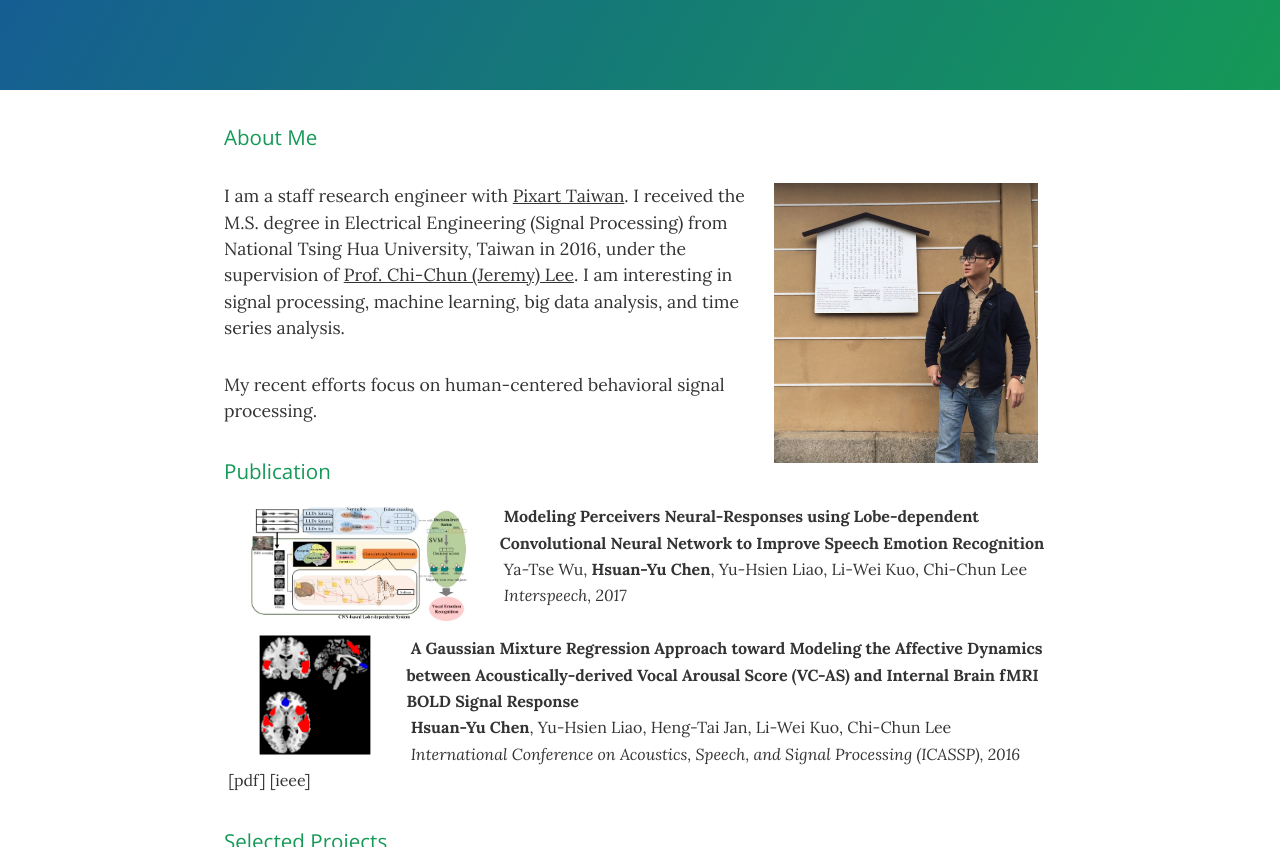
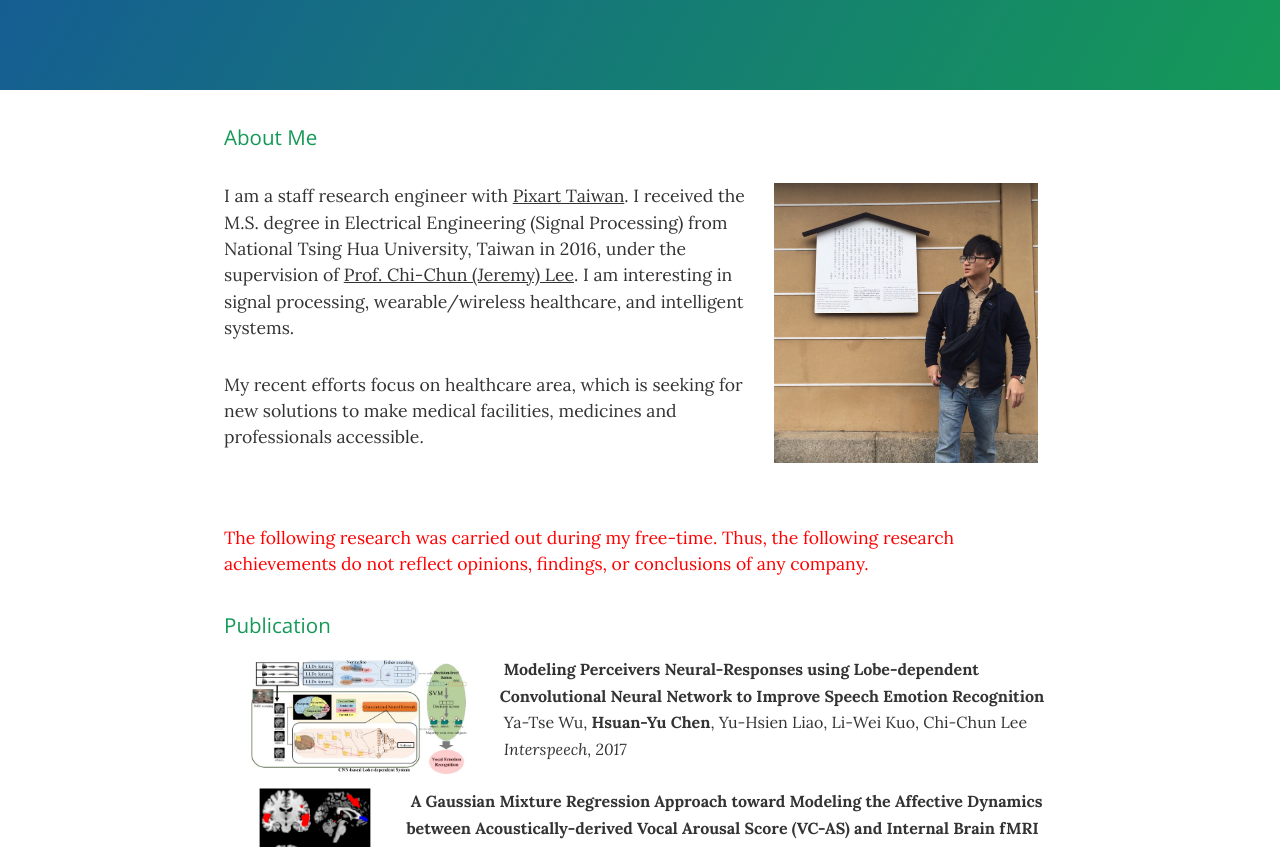
Before and after one commit to HsuanYu666/hsuanyu666.github.io, a plain HTML site: page index.html in a window 1280 px wide. Shown: the part 253-1100 px from the top of the page. Drawn offline with nearby package versions, Linux system fonts and the light colour scheme.

Commit message:
Update index.html

```diff
--- a/index.html
+++ b/index.html
@@ -75,9 +75,12 @@
 <a id="about-me" class="anchor" href="#about-me" aria-hidden="true"><span aria-hidden="true" class="octicon octicon-link"></span></a>About Me</h3>
 <p><img style="float: right;" hspace="18" src="/Images/Me.png" height="280"></a>
 
-<p>I am a staff research engineer with <a href="http://www.pixart.com/index.asp">Pixart Taiwan</a>. I received the M.S. degree in Electrical Engineering (Signal Processing) from National Tsing Hua University, Taiwan in 2016, under the supervision of <a href="http://biic.ee.nthu.edu.tw/boss_web.php">Prof. Chi-Chun (Jeremy) Lee</a>. I am interesting in signal processing, machine learning, big data analysis, and time series analysis.</p>
+<p>I am a staff research engineer with <a href="http://www.pixart.com/index.asp">Pixart Taiwan</a>. I received the M.S. degree in Electrical Engineering (Signal Processing) from National Tsing Hua University, Taiwan in 2016, under the supervision of <a href="http://biic.ee.nthu.edu.tw/boss_web.php">Prof. Chi-Chun (Jeremy) Lee</a>. I am interesting in signal processing, wearable/wireless healthcare, and intelligent systems.</p>
 
-<p>My recent efforts focus on human-centered behavioral signal processing.</p>
+<p>My recent efforts focus on healthcare area, which is seeking for new solutions to make medical facilities, medicines and professionals accessible.</p>
+
+<br>
+<p><font color="#FF0000">The following research was carried out during my free-time. Thus, the following research achievements do not reflect opinions, findings, or conclusions of any company.</font></p>
 
 <h3>
 <a id="publication" class="anchor" href="#publication" aria-hidden="true"><span aria-hidden="true" class="octicon octicon-link"></span></a>Publication</h3>
```
